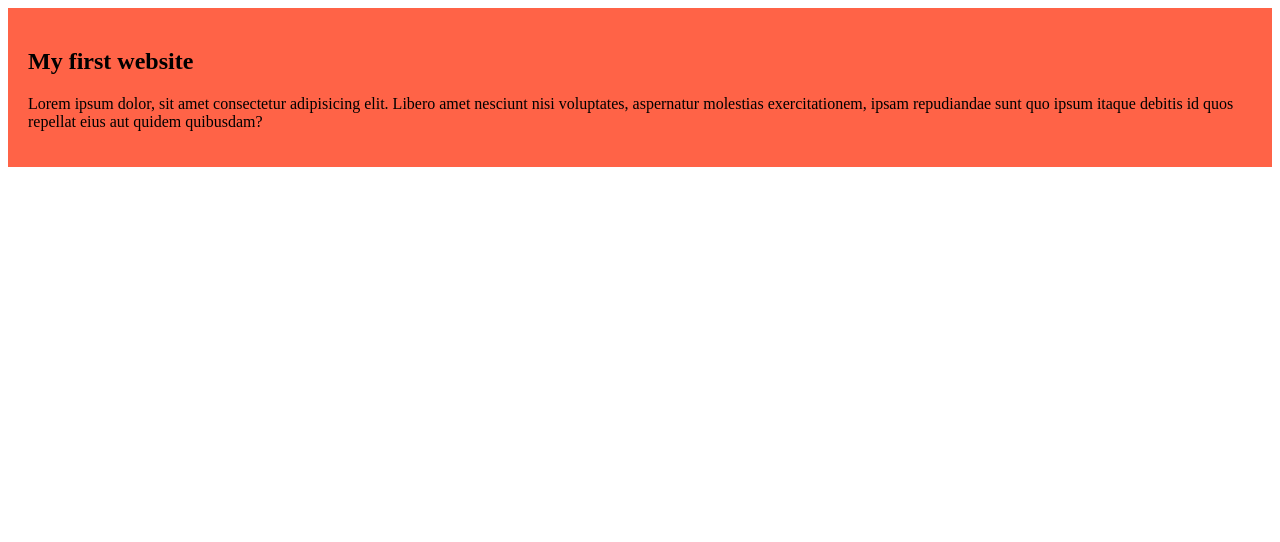
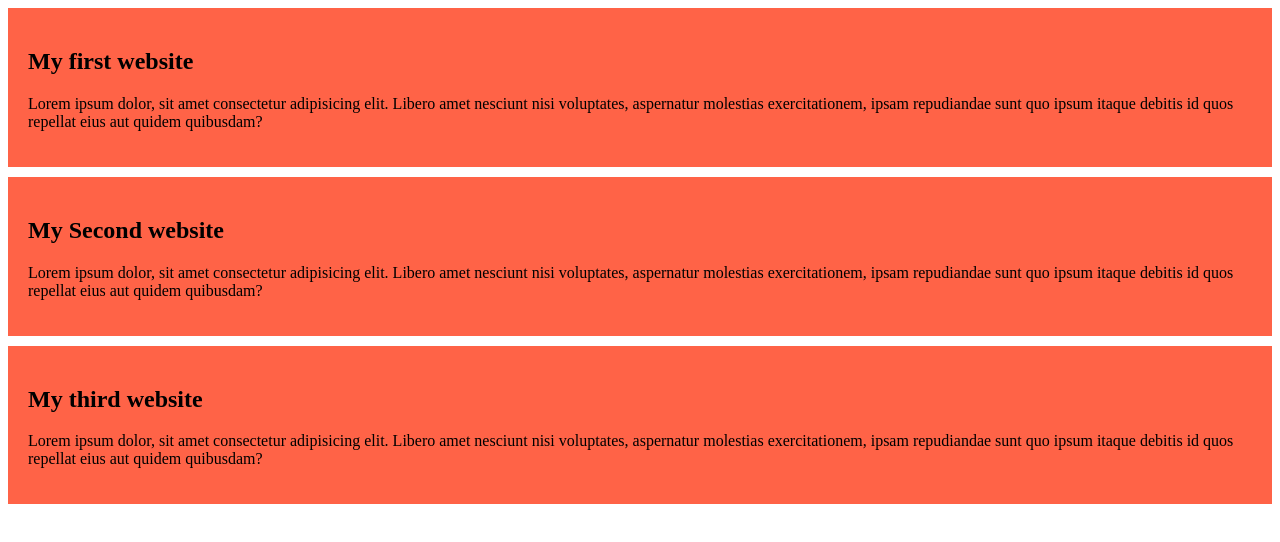
Before and after one commit to Redoan26/my-simple-website, a plain HTML site: page index.html in a window 1280 px wide. Drawn offline with Linux system fonts and the light colour scheme.

Commit message:
added the second and the third blog

```diff
--- a/index.html
+++ b/index.html
@@ -11,5 +11,15 @@
         <h2>My first website</h2>
         <p>Lorem ipsum dolor, sit amet consectetur adipisicing elit. Libero amet nesciunt nisi voluptates, aspernatur molestias exercitationem, ipsam repudiandae sunt quo ipsum itaque debitis id quos repellat eius aut quidem quibusdam?</p>
     </div>
+
+    <div>
+        <h2>My Second website</h2>
+        <p>Lorem ipsum dolor, sit amet consectetur adipisicing elit. Libero amet nesciunt nisi voluptates, aspernatur molestias exercitationem, ipsam repudiandae sunt quo ipsum itaque debitis id quos repellat eius aut quidem quibusdam?</p>
+    </div>
+
+    <div>
+        <h2>My third website</h2>
+        <p>Lorem ipsum dolor, sit amet consectetur adipisicing elit. Libero amet nesciunt nisi voluptates, aspernatur molestias exercitationem, ipsam repudiandae sunt quo ipsum itaque debitis id quos repellat eius aut quidem quibusdam?</p>
+    </div>
 </body>
 </html>
--- a/styles/blog.css
+++ b/styles/blog.css
@@ -1,4 +1,5 @@
 div{
     background-color: tomato;
     padding: 20px;
+    margin-bottom: 10px;
 }
```
